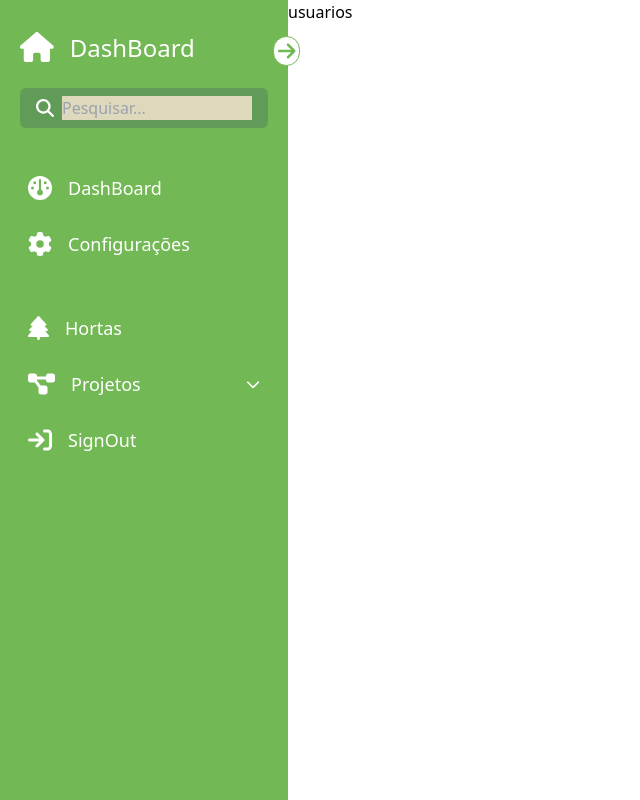
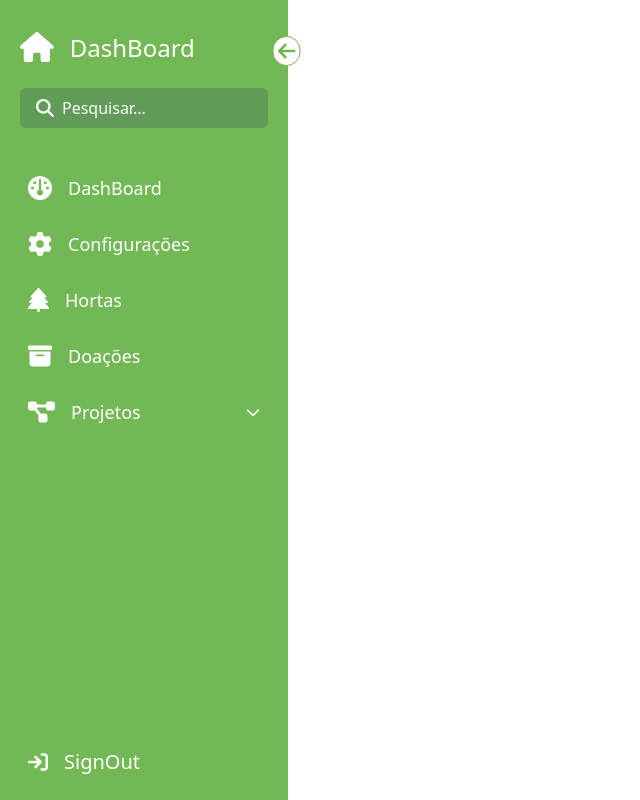
Before and after one commit to junior-slv/horta-solidaria, a Next.js app in the folder client/: page /users in a window 1280 px wide. Shown: the whole page, without its empty margins (0-640 px from the left). Built offline with nearby package versions, Linux system fonts and the light colour scheme.

Commit message:
alterações finais no sideBar - Altera o signOut para o rodapé - Alterações no desing - Transformação em componente

```diff
--- a/client/src/components/Sidebar.tsx
+++ b/client/src/components/Sidebar.tsx
@@ -11,6 +11,7 @@ import {
   faGear,
   faTree,
   faDiagramProject,
+  faBoxArchive,
 } from "@fortawesome/free-solid-svg-icons"; // importação do icone individual
 import React, { useState } from "react";
 
@@ -24,13 +25,17 @@ const Sidebar = () => {
   const Menus = [
     { title: "DashBoard", icon: <FontAwesomeIcon icon={faGauge} /> },
     { title: "Configurações", icon: <FontAwesomeIcon icon={faGear} /> },
-    { title: "Hortas", icon: <FontAwesomeIcon icon={faTree} />, spacing: true },
+    { title: "Hortas", icon: <FontAwesomeIcon icon={faTree}/>, spacing: false, },
+    { title: "Doações", icon: <FontAwesomeIcon icon={faBoxArchive} /> },
     {
       title: "Projetos",
       icon: <FontAwesomeIcon icon={faDiagramProject} />,
       submenu: true,
       subMenuItens: [{ title: "Projeto1" }, { title: "Projeto2" }],
     },
+  ];
+
+  const SignOut = [
     {
       title: "SignOut",
       icon: <FontAwesomeIcon icon={faArrowRightToBracket} />,
@@ -50,13 +55,13 @@ const Sidebar = () => {
         <FontAwesomeIcon
           icon={faArrowRight}
           className={`${
-            !open && "rotate-180"
-          } bg-white text-lightGreen text-xl rounded-full absolute -right-3 top-9 border border-lightGreen cursor-pointer p-1`}
+            open && "rotate-180"
+          } bg-white text-lightGreen text-xl rounded-full absolute -right-3 top-9 border border-lightGreen cursor-pointer p-1 duration-200`}
           onClick={() => setOpen(!open)}
         />
         {/* Links */}
         {/* fist item */}
-        <div className="inline-flex">
+        <div className="inline-flex duration-200">
           <FontAwesomeIcon
             icon={faHouse}
             className={`${
@@ -89,7 +94,7 @@ const Sidebar = () => {
             placeholder="Pesquisar..."
             className={`${
               !open && "hidden"
-            } text-base bg-beige w-full text-lightGreen focus:outline-none border-none`}
+            } text-base bg-transparent w-full text-white focus:outline-none border-none placeholder-white`}
           />
         </div>
         {/* All itens */}
@@ -131,7 +136,7 @@ const Sidebar = () => {
                   {menu.subMenuItens.map((subMenuItem, index) => (
                     <li
                       key={index}
-                      className="text-white text-sm flex items-center gap-x-4 curson-pointer p-2 hover:bg-darkGreen rounded-md p-2 px-5 duration-300"
+                      className="text-white text-sm flex items-center gap-x-4 curson-pointer hover:bg-darkGreen rounded-md p-2 px-5 duration-300"
                     >
                       {subMenuItem.title}
                     </li>
@@ -141,6 +146,16 @@ const Sidebar = () => {
             </>
           ))}
         </ul>
+        <div className="bottom-0 flex fixed">
+          {SignOut.map((signOut, index) => (
+            <div key={index}>
+              <span className=" mt-9 mb-4 text-white flex items-center gap-x-4 curson-pointer p-2 hover:bg-darkGreen rounded-md text-xl font-medium flex-1 duration-200">
+                {signOut.icon}
+                <span className={`${!open && "hidden"}`}>{signOut.title}</span>
+              </span>
+            </div>
+          ))}
+        </div>
       </div>
     </div>
   );
--- a/client/src/pages/users.tsx
+++ b/client/src/pages/users.tsx
@@ -7,7 +7,8 @@ const Users = () => {
       <main className="flex">
         <Sidebar />
         <div className="flex">
-          <div>usuarios</div>
+          <div>
+          </div>
         </div>
       </main>
     </>
--- a/client/tailwind.config.js
+++ b/client/tailwind.config.js
@@ -22,7 +22,7 @@ module.exports = {
       'darkGreen': '#609B57',
       'lightGreen': '#72B854',
       'lightGreenOpacity': '72b854cc',
-      'transparent': '0',
+      'transparent': 'rgba(0,0,0,0.0)',
     },
     fontFamily: {
       'poppins': ['poppins'],
```
Also changed, not shown: 2 other files (tests, documents, lock files or other folders).
